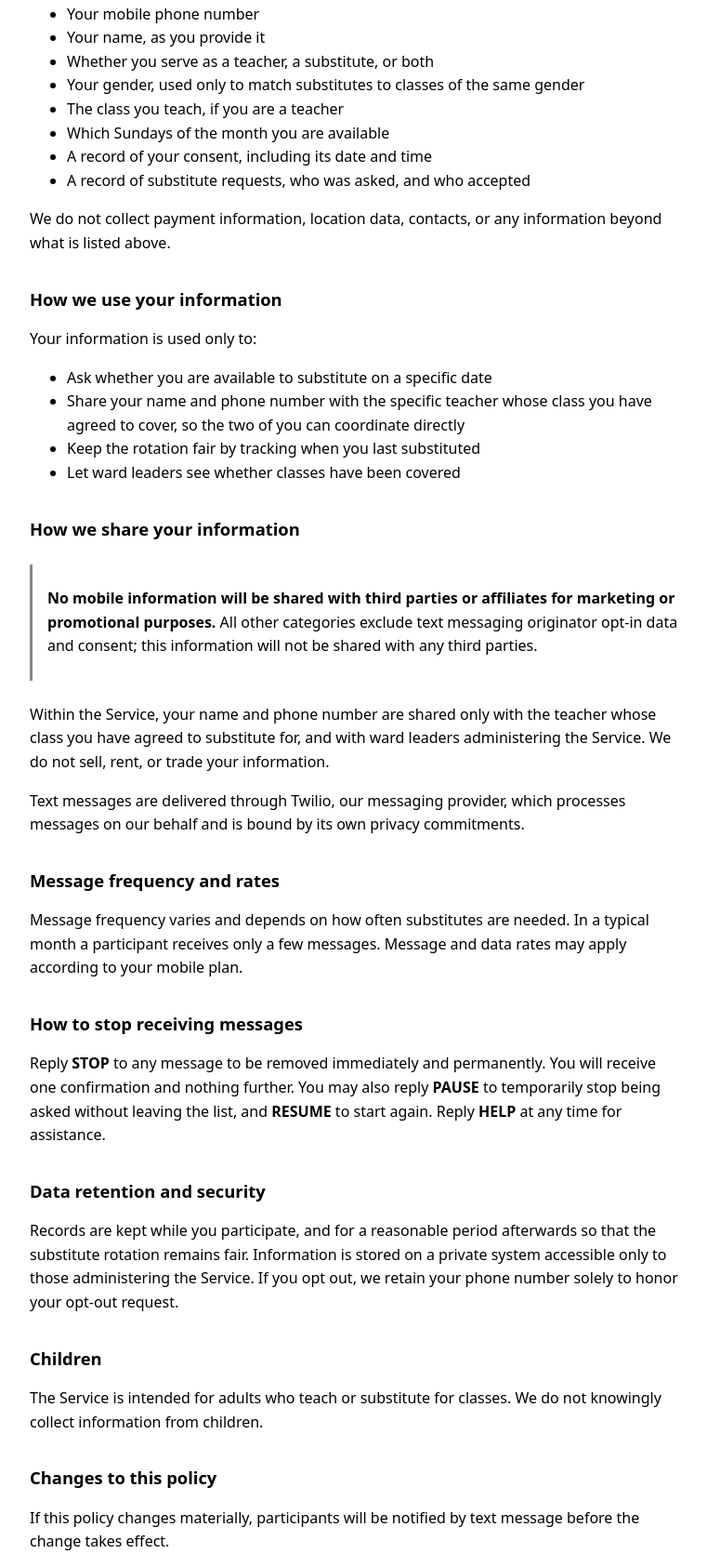
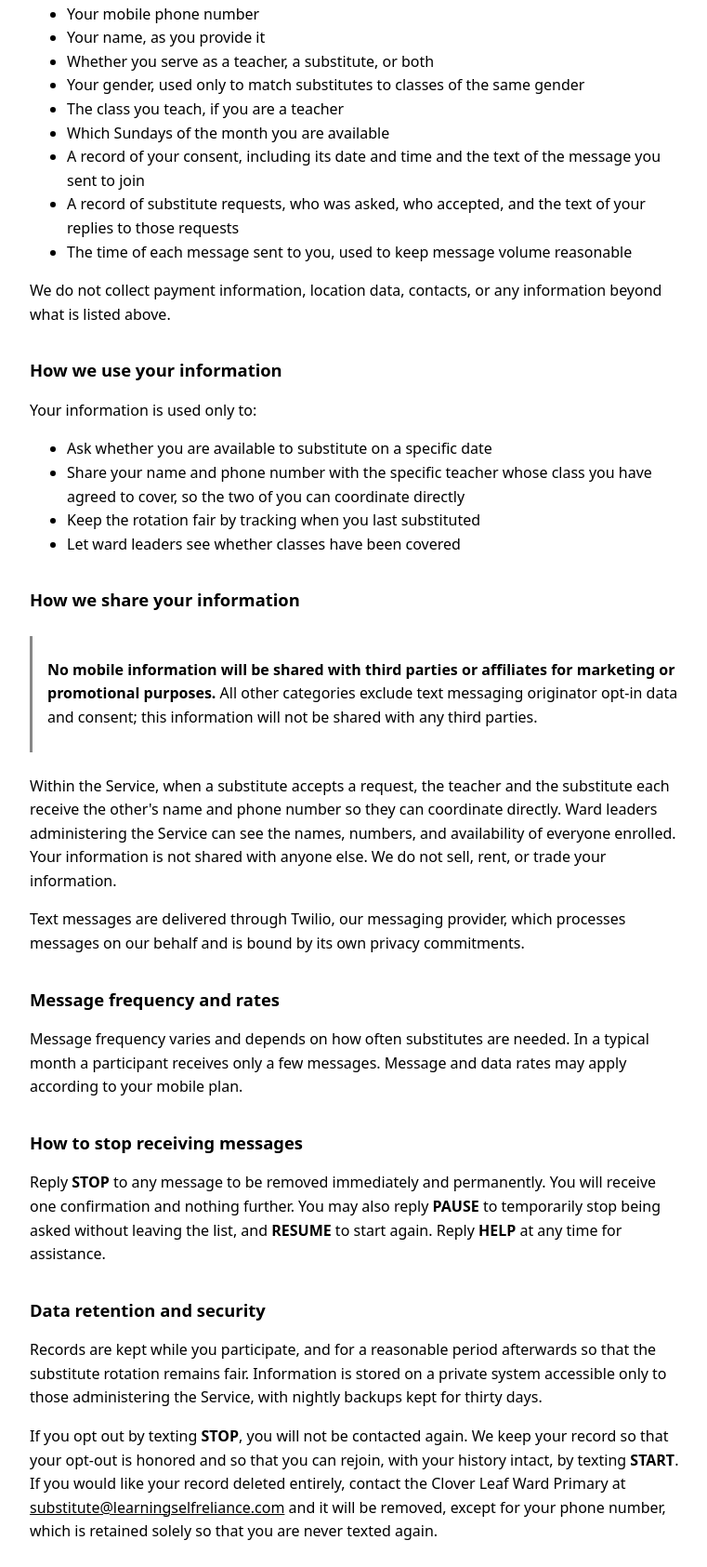
Before and after one commit to lrnselfreliance/Ward-Substitute-Teacher-SMS, a plain HTML site: page docs/privacy.html in a window 1280 px wide. Shown: the part 455-2140 px from the top of the page at 93% size, without its empty margins (256-1017 px from the left). Drawn offline with Linux system fonts and the light colour scheme.

Commit message:
Bring the privacy policy in line with what is stored and shared
The policy now says the joining text and offer replies are kept, that the
teacher and substitute receive each other's number on acceptance, that
leaders can see the roster, and that an opted-out record is retained so
START can restore it, with an address for deletion requests. Texts dropped
during a halt are recorded by sender only; the words were never read and
are not kept.

Co-Authored-By: Claude Fable 5.1 <noreply@anthropic.com>

```diff
--- a/docs/privacy.html
+++ b/docs/privacy.html
@@ -24,7 +24,7 @@
 <body>
 
 <h1>Privacy Policy</h1>
-<p class="meta">Clover Leaf Ward Substitute Finder &middot; Effective August 16, 2026</p>
+<p class="meta">Clover Leaf Ward Substitute Finder &middot; Effective August 16, 2026 &middot; Updated October 11, 2026</p>
 
 <p>
   The Clover Leaf Ward Substitute Finder ("the Service") is a text-message
@@ -49,8 +49,12 @@
   <li>Your gender, used only to match substitutes to classes of the same gender</li>
   <li>The class you teach, if you are a teacher</li>
   <li>Which Sundays of the month you are available</li>
-  <li>A record of your consent, including its date and time</li>
-  <li>A record of substitute requests, who was asked, and who accepted</li>
+  <li>A record of your consent, including its date and time and the text of
+      the message you sent to join</li>
+  <li>A record of substitute requests, who was asked, who accepted, and the
+      text of your replies to those requests</li>
+  <li>The time of each message sent to you, used to keep message volume
+      reasonable</li>
 </ul>
 <p>
   We do not collect payment information, location data, contacts, or any
@@ -77,9 +81,11 @@
   </p>
 </div>
 <p>
-  Within the Service, your name and phone number are shared only with the
-  teacher whose class you have agreed to substitute for, and with ward leaders
-  administering the Service. We do not sell, rent, or trade your information.
+  Within the Service, when a substitute accepts a request, the teacher and the
+  substitute each receive the other's name and phone number so they can
+  coordinate directly. Ward leaders administering the Service can see the
+  names, numbers, and availability of everyone enrolled. Your information is
+  not shared with anyone else. We do not sell, rent, or trade your information.
 </p>
 <p>
   Text messages are delivered through Twilio, our messaging provider, which
@@ -107,8 +113,17 @@
   Records are kept while you participate, and for a reasonable period
   afterwards so that the substitute rotation remains fair. Information is
   stored on a private system accessible only to those administering the
-  Service. If you opt out, we retain your phone number solely to honor your
-  opt-out request.
+  Service, with nightly backups kept for thirty days.
+</p>
+<p>
+  If you opt out by texting <strong>STOP</strong>, you will not be contacted
+  again. We keep your record so that your opt-out is honored and so that you
+  can rejoin, with your history intact, by texting <strong>START</strong>.
+  If you would like your record deleted entirely, contact the Clover Leaf Ward
+  Primary at
+  <a href="mailto:substitute@learningselfreliance.com">substitute@learningselfreliance.com</a>
+  and it will be removed, except for your phone number, which is retained
+  solely so that you are never texted again.
 </p>
 
 <h2>Children</h2>
```
Also changed, not shown: 2 other files.
